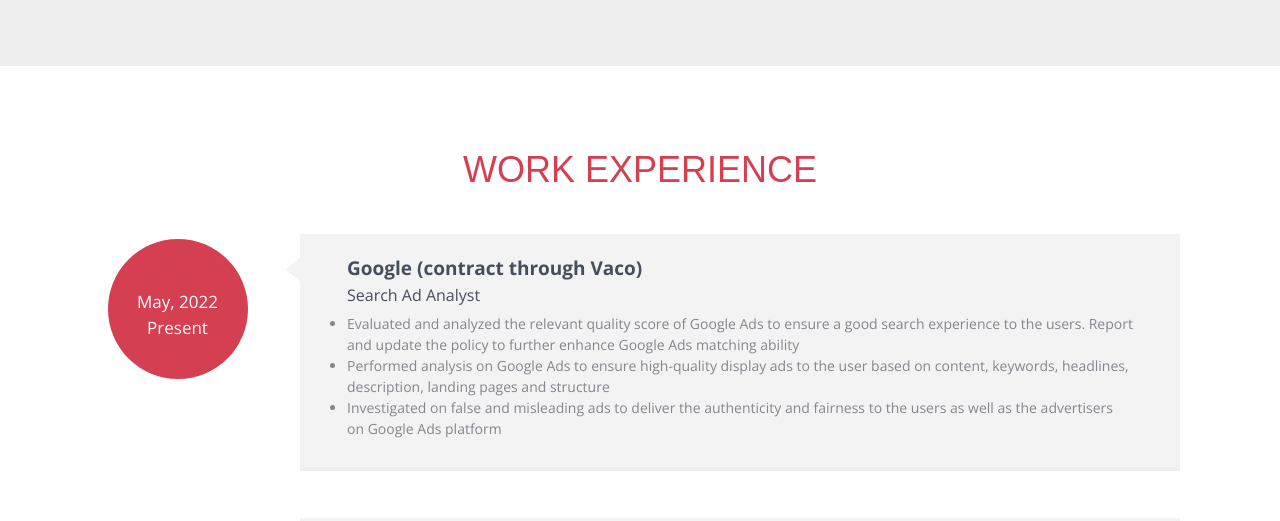
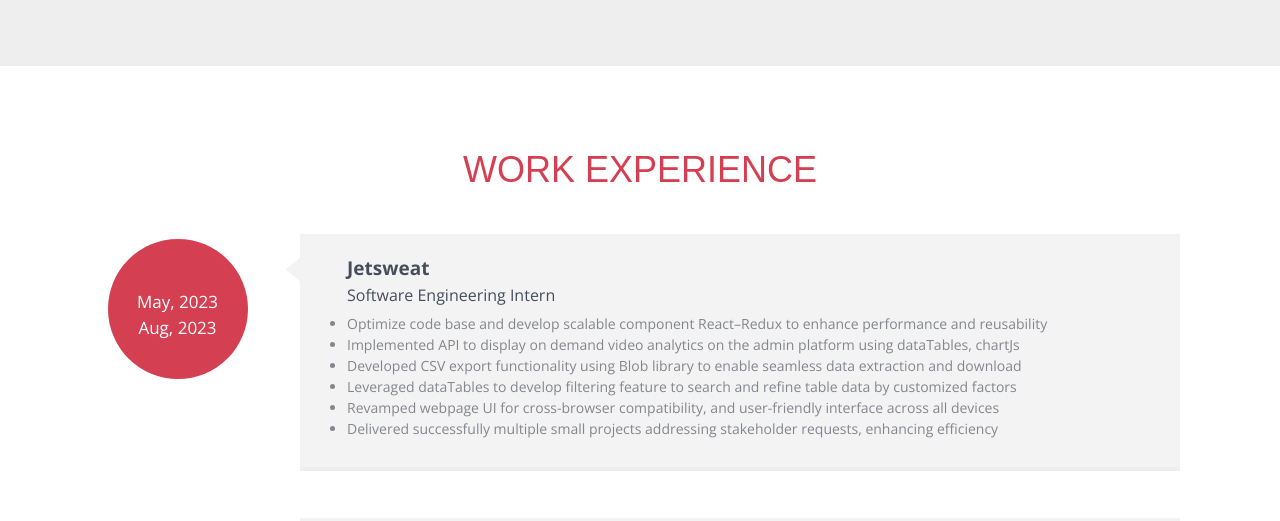
Before and after one commit to anhhoangt/anhhoangt.github.io, a plain HTML site: page index.html in a window 1280 px wide. Shown: the part 2216-2737 px from the top of the page. Drawn offline with nearby package versions, Linux system fonts and the light colour scheme.

Commit message:
edit index.html

```diff
--- a/index.html
+++ b/index.html
@@ -36,7 +36,7 @@
         <h1>Anh Hoang</h1>
         <h2>
           Pursuing Master of Science in Computer Science <br />
-          Seeking 2023 Software Engineering Internships
+          Seeking Summer 2024 Software Engineering Internships
         </h2>
       </div>
     </div>
@@ -222,8 +222,43 @@
         <div class="row workDetails">
           <div class="col-xs-12 col-md-2 col-lg-2">
             <div class="workYear">
+              May, 2023<br />
+              Aug, 2023
+            </div>
+          </div>
+          <div class="col-xs-12 col-md-10 col-lg-10 rightArea">
+            <div class="arrowpart"></div>
+            <div class="exCon">
+              <h4>Jetsweat</h4>
+              <h5>Software Engineering Intern</h5>
+              <ul>
+                <li>
+                  Optimize code base and develop scalable component React–Redux to enhance performance and reusability
+                </li>
+                <li>
+                  Implemented API to display on demand video analytics on the admin platform using dataTables, chartJs
+                </li>
+                <li>
+                  Developed CSV export functionality using Blob library to enable seamless data extraction and download
+                </li>
+                <li>
+                  Leveraged dataTables to develop filtering feature to search and refine table data by customized factors
+                </li>
+                <li>
+                  Revamped webpage UI for cross-browser compatibility, and user-friendly interface across all devices
+                </li>
+                <li>
+                  Delivered successfully multiple small projects addressing stakeholder requests, enhancing efficiency
+                </li>
+              </ul>
+            </div>
+          </div>
+        </div>
+        <div class="row workDetails">
+          <div class="col-xs-12 col-md-2 col-lg-2">
+            <div class="workYear">
               May, 2022<br />
-              Present
+              May, 2023
             </div>
           </div>
           <div class="col-xs-12 col-md-10 col-lg-10 rightArea">
```
